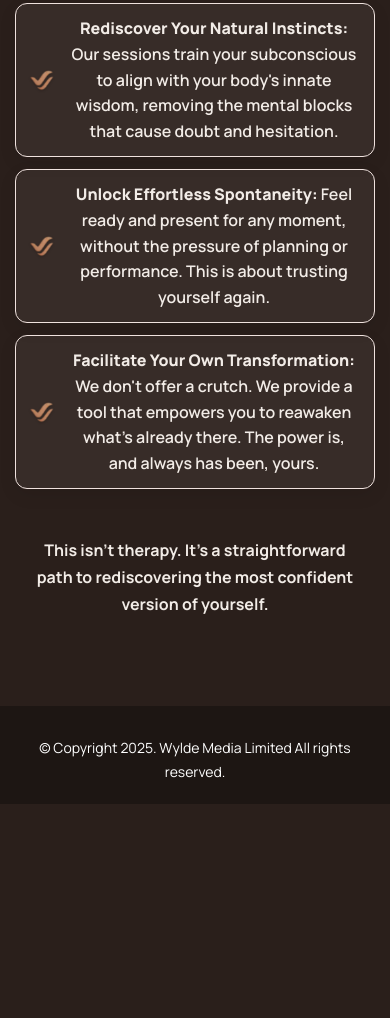
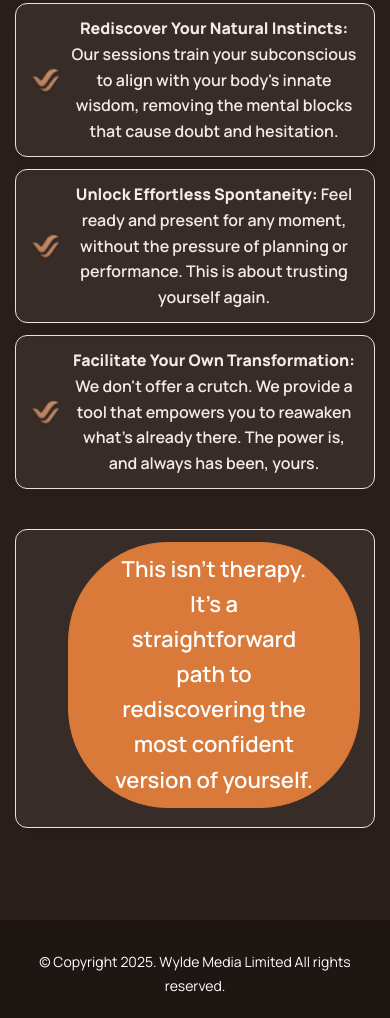
Before and after one commit to wyldemedia/vrile, a website: page indexconf-mobile.html in a window 390 px wide. Shown: the part 1699-2717 px from the top of the page. Before the commit the page ends 2503 px from the top, so only its background shows below. Drawn offline with Linux system fonts and the light colour scheme; a web font is replaced by a local one.

Commit message:
interest list

```diff
--- a/css/style.css
+++ b/css/style.css
@@ -1035,7 +1035,7 @@ header.fixed .navbar {
   transition: transform 0.15s ease, border-color 0.2s ease, box-shadow 0.2s ease;
 }
 
-#features_sec ul li::before {
+#features_sec ul.interest_list li::before {
   content: "";
   position: absolute;
   left: 16px;
--- a/indexconf-mobile.html
+++ b/indexconf-mobile.html
@@ -225,7 +225,7 @@ var captureOutboundLink = function(url) {
           <div class="container">
 <h2>It’s Not About Fixing. It’s About Remembering.</h2>
 <p class="usp_description">You're not broken, and you don't need a quick fix. True, lasting confidence comes from within. Our unique method is designed to help you:
-<ul><li>
+<ul class="interest_list"><li>
   <strong>Rediscover Your Natural Instincts:</strong> Our sessions train your subconscious to align with your body's innate wisdom, removing the mental blocks that cause doubt and hesitation.
 </li>
 <li>
@@ -237,12 +237,21 @@ var captureOutboundLink = function(url) {
 </li></ul>
 <br />
 
- <div class="btn_block">
-               <a class="nav-link dark_btn" onclick="captureOutboundLink('https://vrile.co/checkout?edd_action=add_to_cart&download_id=40'); return false;" href="https://vrile.co/checkout?edd_action=add_to_cart&download_id=40" target="_blank">
-<strong>This isn’t therapy. It’s a straightforward path to rediscovering the most confident version of yourself.</strong></a>
-</div>
 
 
+   <ul class="app_btn">
+            <li>
+              <div class="btn_block">
+               <a class="nav-link dark_btn" onclick="captureOutboundLink('https://vrile.co/checkout?edd_action=add_to_cart&download_id=40'); return false;" href="https://vrile.co/checkout?edd_action=add_to_cart&download_id=40" target="_blank">This isn’t therapy. It’s a straightforward path to rediscovering the most confident version of yourself.</a>
+
+
+              </div>
+
+
+            </li>
+
+
+          </ul>
 
 
 
```
